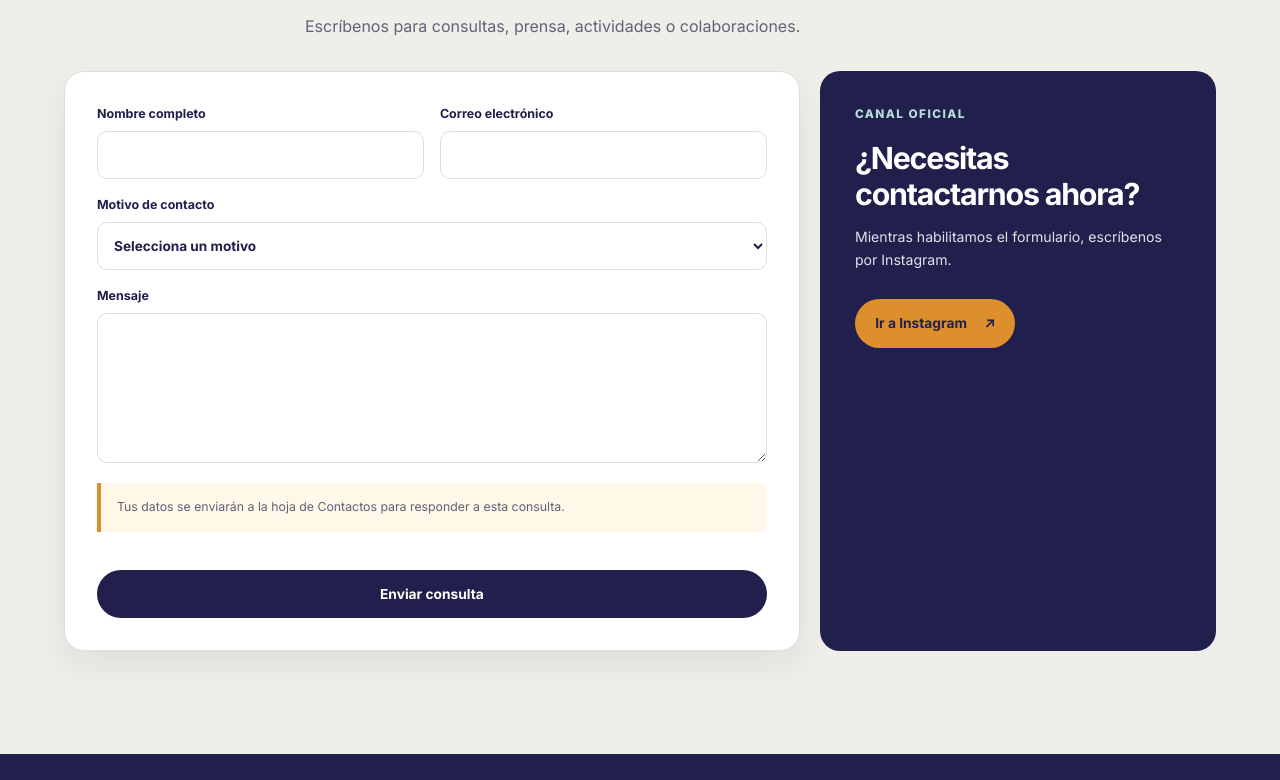
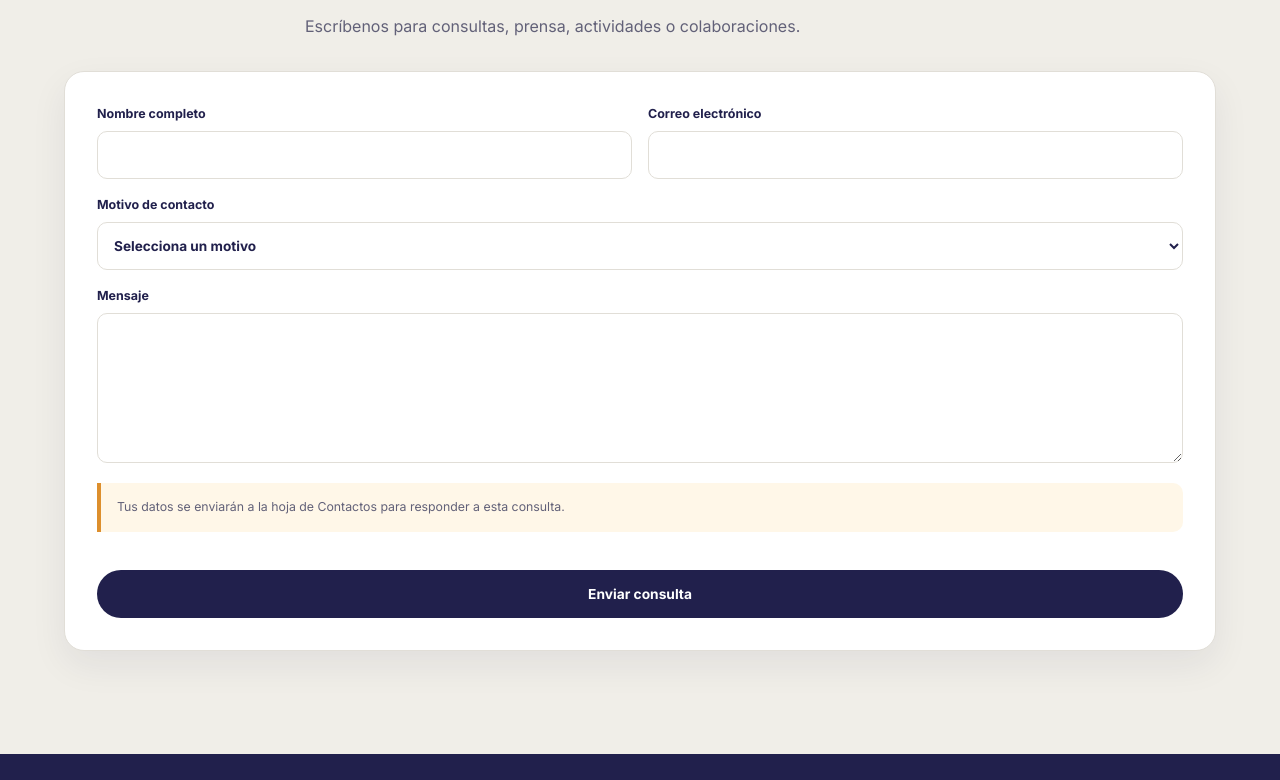
Before and after one commit to JoseEscarate/contenido-publico, a plain HTML site: page index.html in a window 1280 px wide. Shown: the part 7541-8321 px from the top of the page. Drawn offline with Linux system fonts and the light colour scheme.

Commit message:
Remove contact channel panel
Co-authored-by: Copilot <223556219+Copilot@users.noreply.github.com>

```diff
--- a/index.html
+++ b/index.html
@@ -410,12 +410,6 @@
             <button class="button button-dark" type="submit" disabled>Envío no disponible</button>
           </form>
           <iframe id="contact-response-frame" name="contact-response-frame" title="Respuesta del formulario de contacto" hidden></iframe>
-          <aside class="contact-channel" aria-label="Canal de contacto disponible">
-            <p class="section-kicker">Canal oficial</p>
-            <h3>¿Necesitas contactarnos ahora?</h3>
-            <p>Mientras habilitamos el formulario, escríbenos por Instagram.</p>
-            <a class="button button-primary" href="https://www.instagram.com/contenidopublico.valparaiso/" target="_blank" rel="noopener noreferrer">Ir a Instagram <span aria-hidden="true">↗</span></a>
-          </aside>
         </div>
       </section>
 
--- a/styles.css
+++ b/styles.css
@@ -959,7 +959,7 @@ button {
 
 .contact-layout {
   display: grid;
-  grid-template-columns: minmax(0, 1.3fr) minmax(260px, 0.7fr);
+  grid-template-columns: minmax(0, 1fr);
   align-items: stretch;
   gap: 1.25rem;
 }
@@ -1052,30 +1052,6 @@ button {
   background: var(--navy);
 }
 
-.contact-channel {
-  padding: clamp(1.4rem, 3vw, 2.2rem);
-  border-radius: var(--radius);
-  background: var(--navy);
-  color: var(--surface);
-}
-
-.contact-channel .section-kicker {
-  color: #b7dedd;
-}
-
-.contact-channel h3 {
-  margin: 0;
-  font-size: clamp(1.4rem, 2.5vw, 1.9rem);
-  letter-spacing: -0.04em;
-  line-height: 1.2;
-}
-
-.contact-channel > p:not(.section-kicker) {
-  margin: 0.75rem 0 0;
-  color: #e2e1eb;
-  font-size: 0.88rem;
-}
-
 .archive-section {
   padding-block: clamp(4rem, 8vw, 7rem);
 }
@@ -1726,10 +1702,6 @@ button {
     grid-column: 2;
   }
 
-  .contact-layout {
-    grid-template-columns: 1fr;
-  }
-
   .carousels {
     grid-template-columns: repeat(2, minmax(0, 1fr));
   }
@@ -1834,8 +1806,7 @@ button {
     grid-column: auto;
   }
 
-  .contact-form .button,
-  .contact-channel .button {
+  .contact-form .button {
     width: 100%;
   }
 
```
